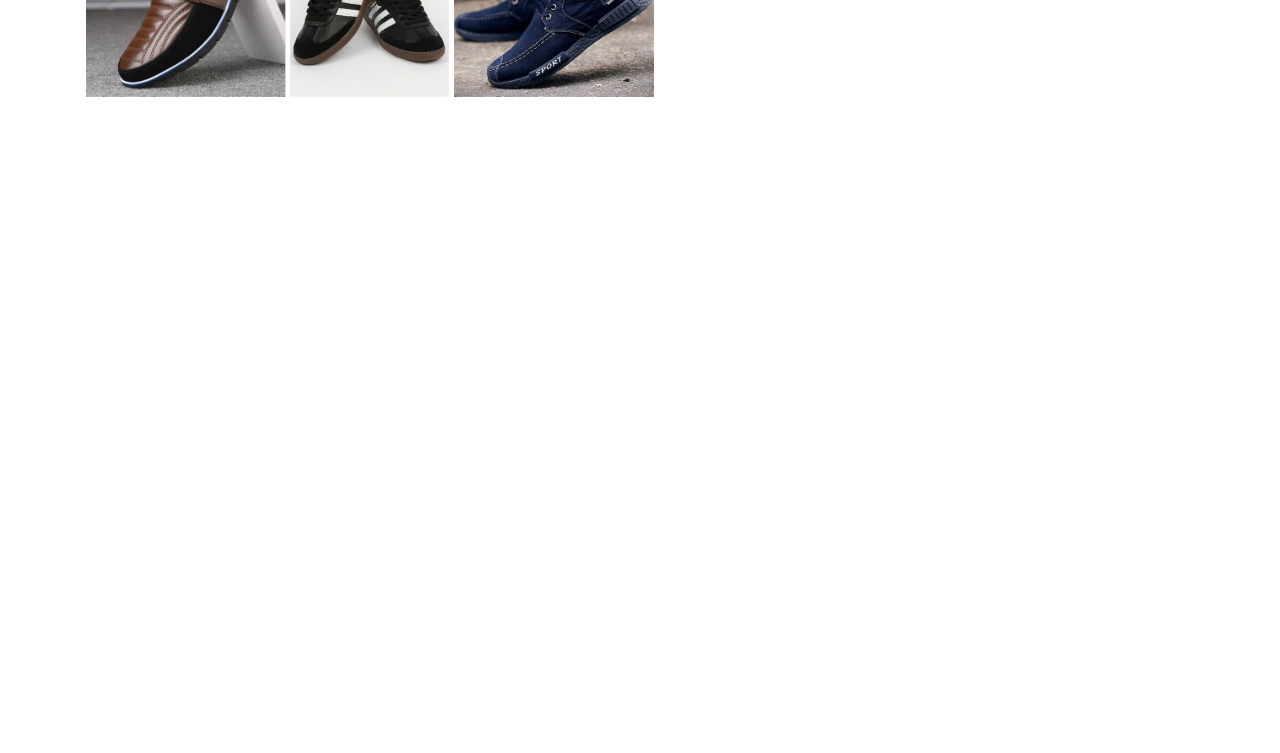
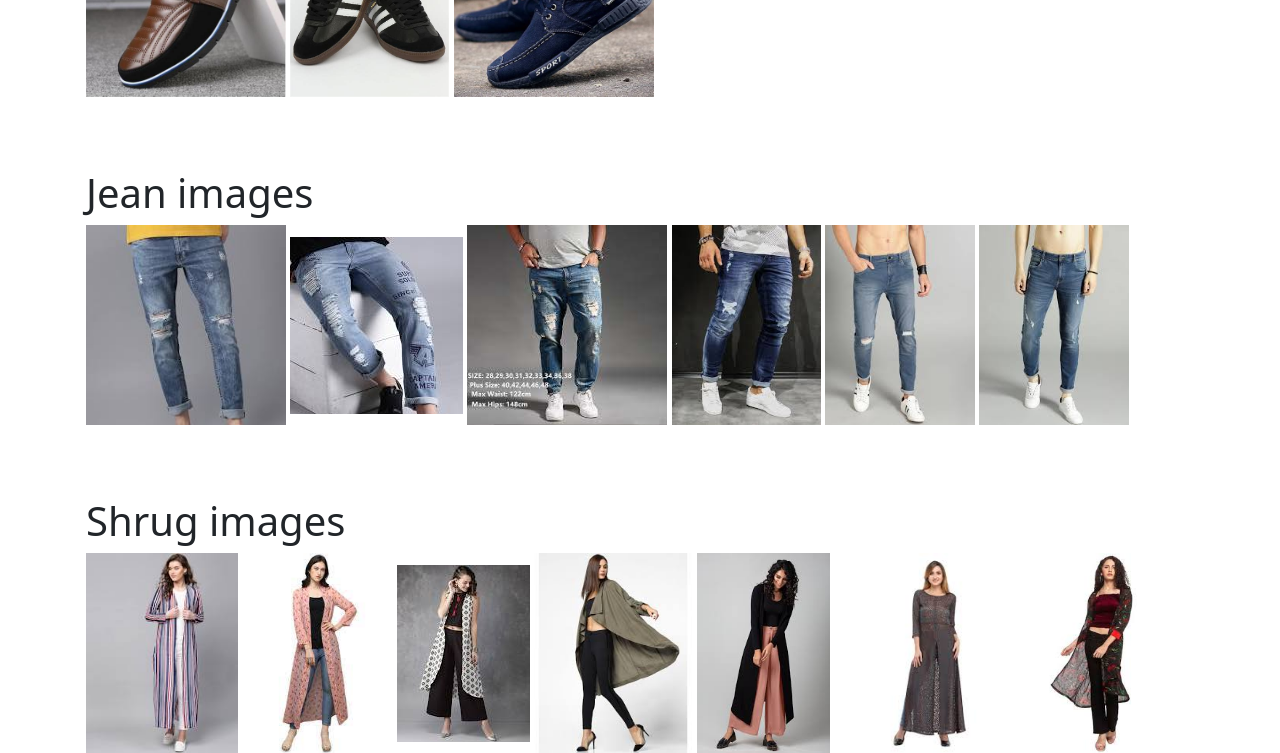
Before and after one commit to vinay000/images, a plain HTML site: page index.html in a window 1280 px wide. Shown: the part 687-1440 px from the top of the page. Before the commit the page ends 800 px from the top, so only its background shows below. Drawn offline with nearby package versions, Linux system fonts and the light colour scheme.

Commit message:
added jean and shrugs

```diff
--- a/index.html
+++ b/index.html
@@ -36,13 +36,19 @@
                     <li class="nav-item">
                         <a class="nav-link" href="#shoes">shoes</a>
                     </li>
+                    <li class="nav-item">
+                        <a class="nav-link" href="#jeans">sJeans</a>
+                    </li>
+                    <li class="nav-item">
+                        <a class="nav-link" href="#shrugs">shrug</a>
+                    </li>
                 </ul>
             </div>
         </div>
     </nav>
-<br>
-<br>
-<br>
+    <br>
+    <br>
+    <br>
 
     <div class="container" id="tshirt">
         <h1>T-shirt images</h1>
@@ -72,6 +78,35 @@
             <img src="./shoes/img4.jpg" alt="">
         </div>
     </div>
+<br>
+<br>
+<br>
+    <div class="container" id="jeans">
+        <h1>Jean images</h1>
+        <div class="col col-sm-12 col-xs-12 col-md-12 col-lg-12">
+            <img src="./jean/img1.jpg" alt="">
+            <img src="./jean/img2.jpg" alt="">
+            <img src="./jean/img3.jpg" alt="">
+            <img src="./jean/img4.jpg" alt="">
+            <img src="./jean/img5.jpg" alt="">
+            <img src="./jean/img6.jpg" alt="">
+        </div>
+    </div>
+    <br>
+    <br>
+    <br>
+    <div class="container" id="shrugs">
+        <h1>Shrug images</h1>
+        <div class="col col-sm-12 col-xs-12 col-md-12 col-lg-12">
+            <img src="./shrugs/img1.jpg" alt="">
+            <img src="./shrugs/img2.jpg" alt="">
+            <img src="./shrugs/img3.jpg" alt="">
+            <img src="./shrugs/img4.jpg" alt="">
+            <img src="./shrugs/img5.jpg" alt="">
+            <img src="./shrugs/img6.jpg" alt="">
+            <img src="./shrugs/img7.jpg" alt="">
+        </div>
+    </div>
 
 
 
```
Also changed, not shown: jean/img1.jpg (added), jean/img2.jpg (added), jean/img3.jpg (added), jean/img4.jpg (added), jean/img5.jpg (added), jean/img6.jpg (added), shrugs/img1.jpg (added), shrugs/img2.jpg (added), shrugs/img3.jpg (added), shrugs/img4.jpg (added), shrugs/img5.jpg (added), shrugs/img6.jpg (added), shrugs/img7.jpg (added).
